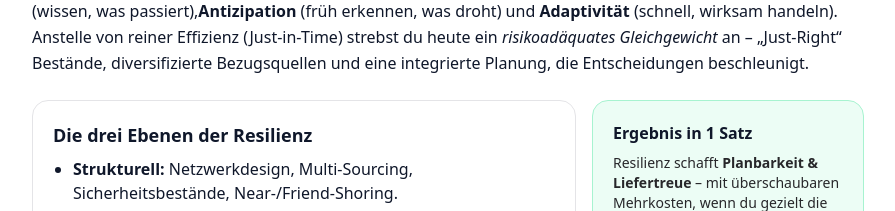
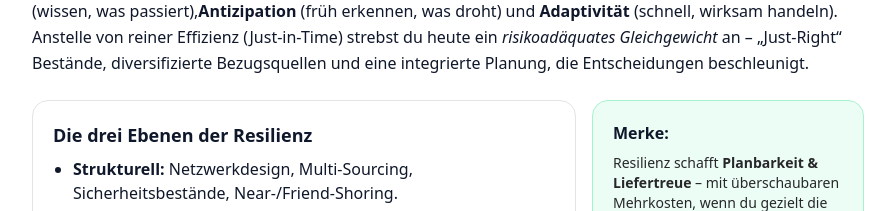
Before and after one commit to lennartnm/findbar_website, a Next.js app: page /beispiele/supply in a window 1280 px wide. Shown: the part 1760-1971 px from the top of the page, without its empty margins (192-1087 px from the left). Built offline with nearby package versions, Linux system fonts and the light colour scheme.

Commit message:
Update page.tsx

```diff
--- a/src/app/beispiele/supply/page.tsx
+++ b/src/app/beispiele/supply/page.tsx
@@ -262,7 +262,7 @@ export default function Page() {
             </ul>
           </div>
           <aside className="rounded-2xl border border-emerald-200 bg-emerald-50 p-5">
-            <h4 className="font-semibold mb-2">Ergebnis in 1 Satz</h4>
+            <h4 className="font-semibold mb-2">Merke:</h4>
             <p className="text-sm text-zinc-800">
               Resilienz schafft <strong>Planbarkeit &amp; Liefertreue</strong> –
               mit überschaubaren Mehrkosten, wenn du gezielt die richtigen
```
